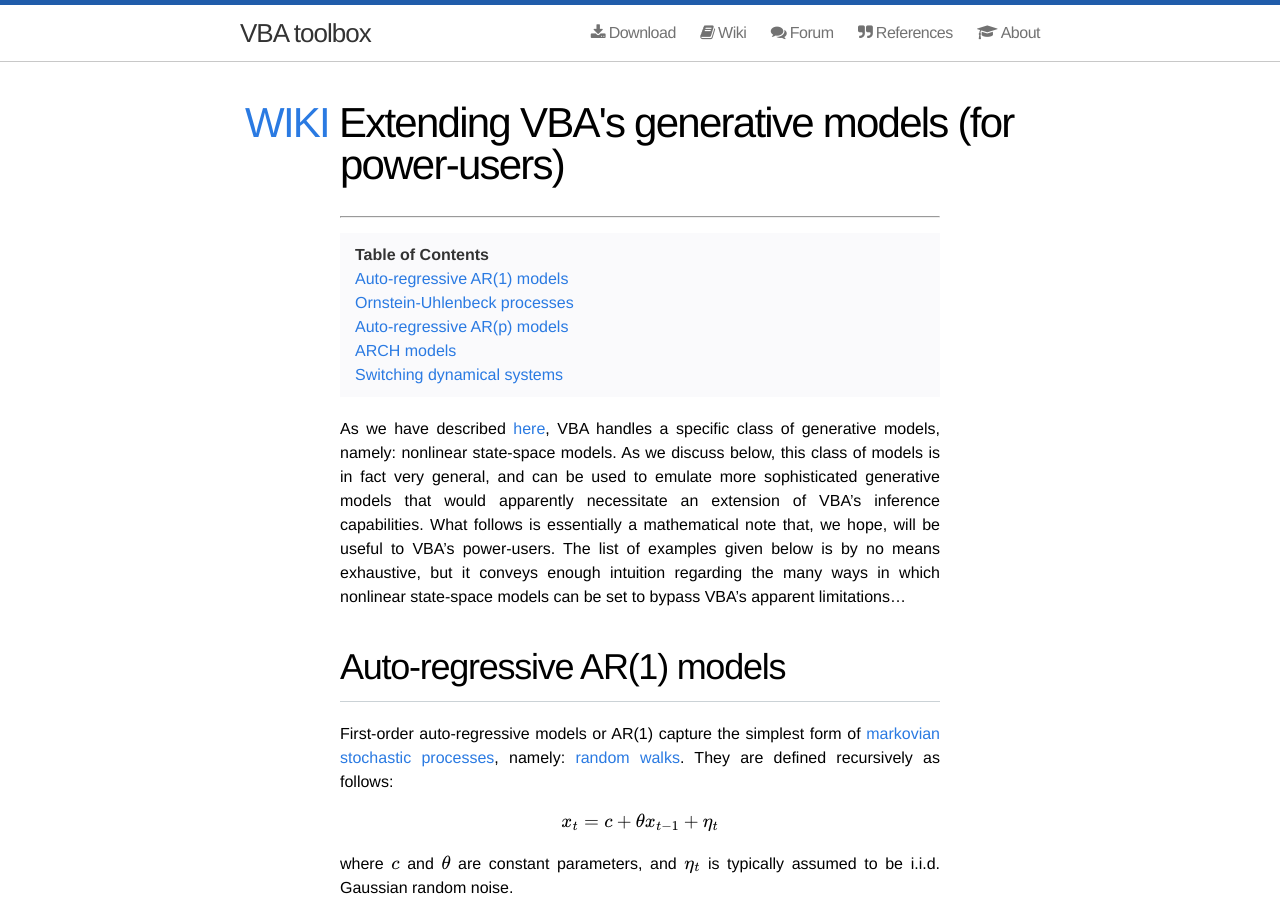
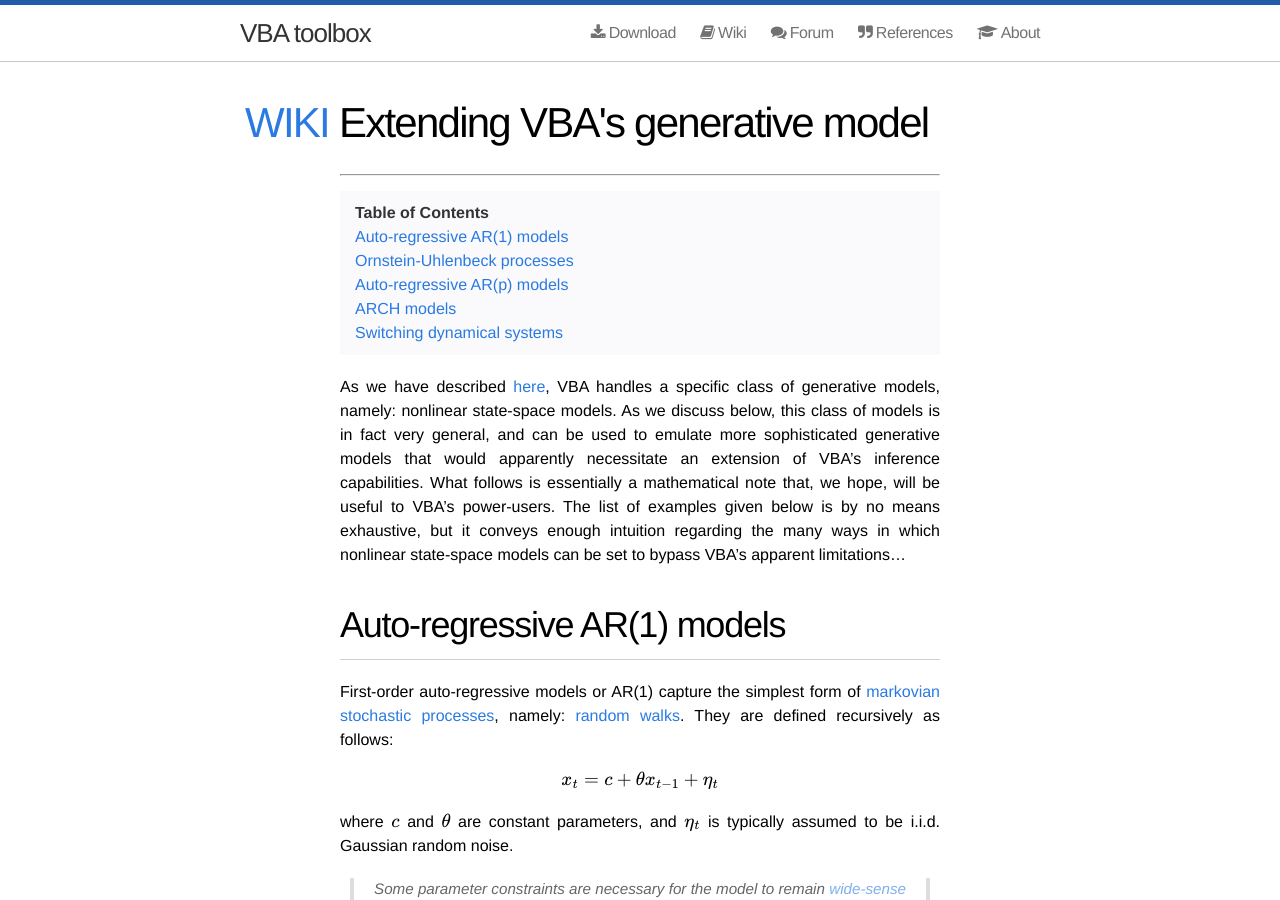
Before and after one commit to MBB-team/VBA-toolbox, a Jekyll site: the page built from _wiki/generativeModels.md, in a window 1280 px wide and 900 px high. Built offline with Jekyll 4.4.1, drawn with Linux system fonts in a browser that asks for light colours; nearby versions of some CDN libraries; formulas are drawn with MathJax 3.

Commit message:
Update generativeModels.md

```diff
--- a/_wiki/generativeModels.md
+++ b/_wiki/generativeModels.md
@@ -1,5 +1,5 @@
 ---
-title: "Extending VBA's generative models (for power-users)"
+title: "Extending VBA's generative model"
 ---
 * Will be replaced with the ToC, excluding the "Contents" header
 {:toc}
```
